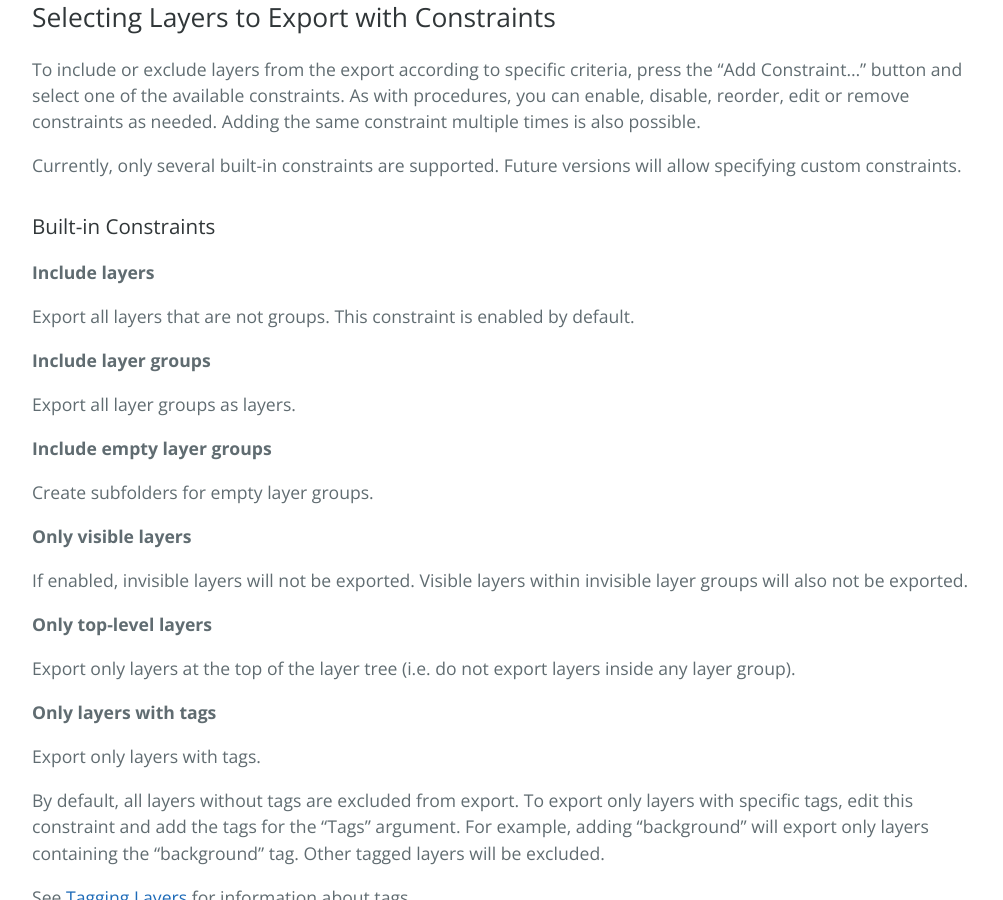
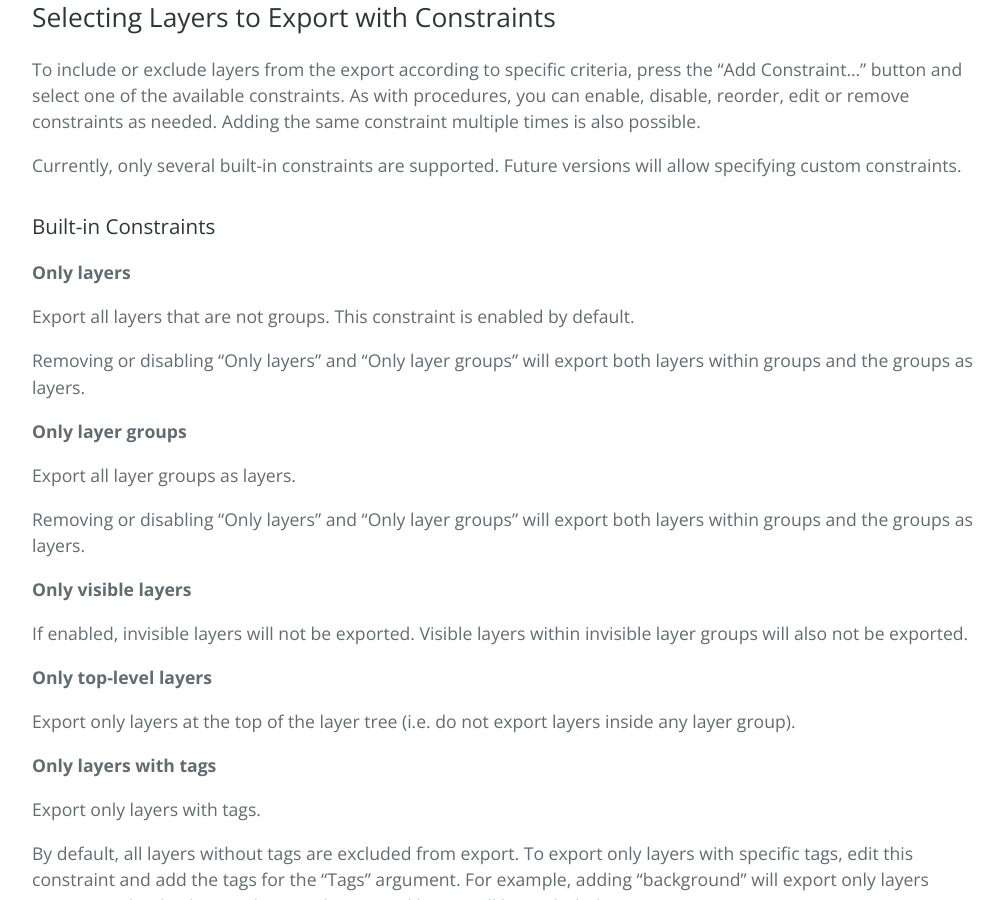
Before and after one commit to kamilburda/gimp-export-layers, a Jekyll site: the page built from dev/sections/Customizing-Export.md, in a window 1280 px wide and 900 px high, scrolled down 6932 px. Shown: the whole window, without its empty margins (128-1131 px from the left). Built offline with Jekyll 4.4.1, drawn with Linux system fonts in a browser that asks for light colours.

Commit message:
Change "Include..." constraints to "Only..." for simplicity

```diff
--- a/dev/sections/Customizing-Export.md
+++ b/dev/sections/Customizing-Export.md
@@ -268,18 +268,18 @@ Future versions will allow specifying custom constraints.
 
 ### Built-in Constraints
 
-**Include layers**
+**Only layers**
 
 Export all layers that are not groups.
 This constraint is enabled by default.
 
-**Include layer groups**
+Removing or disabling "Only layers" and "Only layer groups" will export both layers within groups and the groups as layers.
+
+**Only layer groups**
 
 Export all layer groups as layers.
 
-**Include empty layer groups**
-
-Create subfolders for empty layer groups.
+Removing or disabling "Only layers" and "Only layer groups" will export both layers within groups and the groups as layers.
 
 **Only visible layers**
 
```
Also changed, not shown: dev/sections/CHANGELOG.md (+8 -0 lines), sections/CHANGELOG.md (+8 -0 lines).
